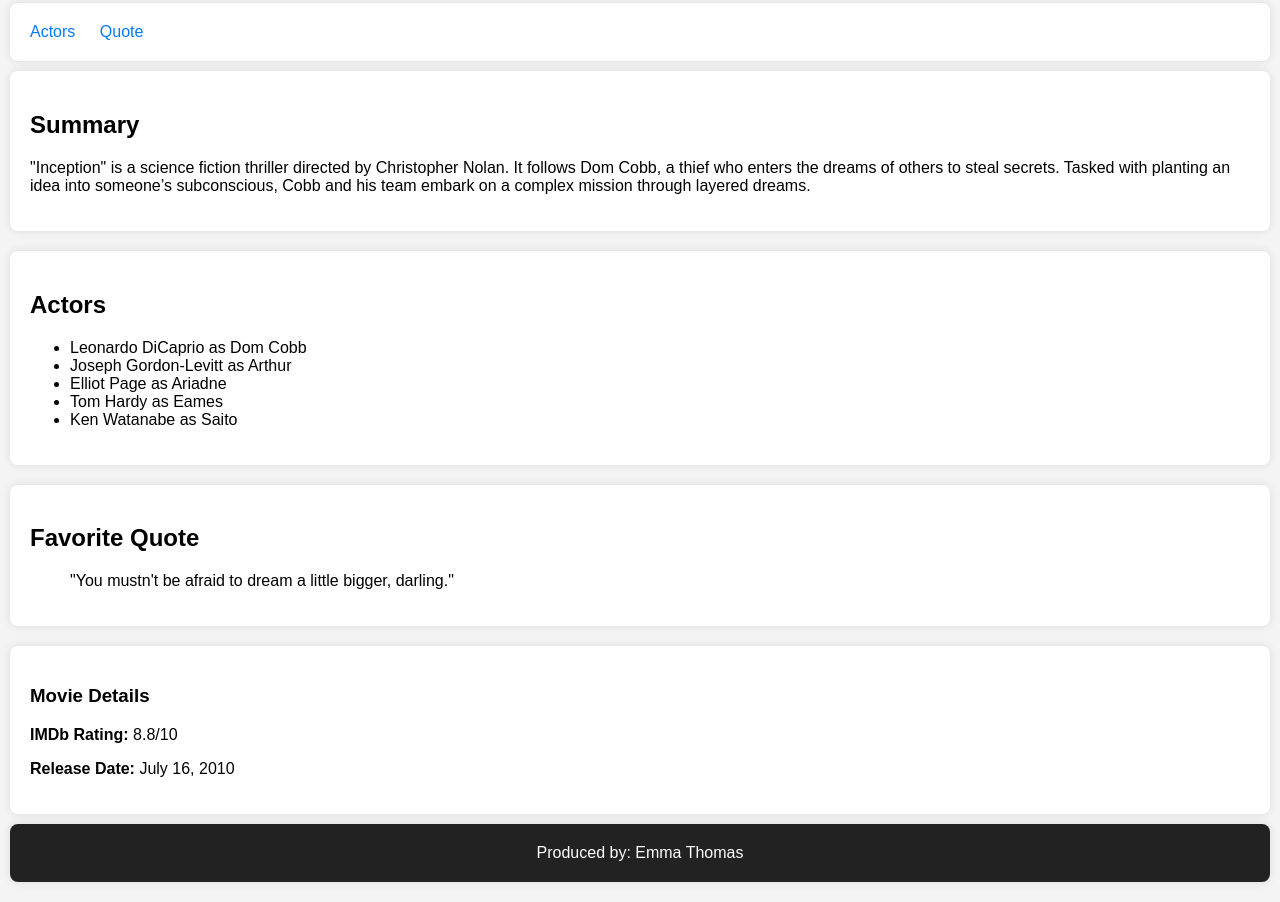
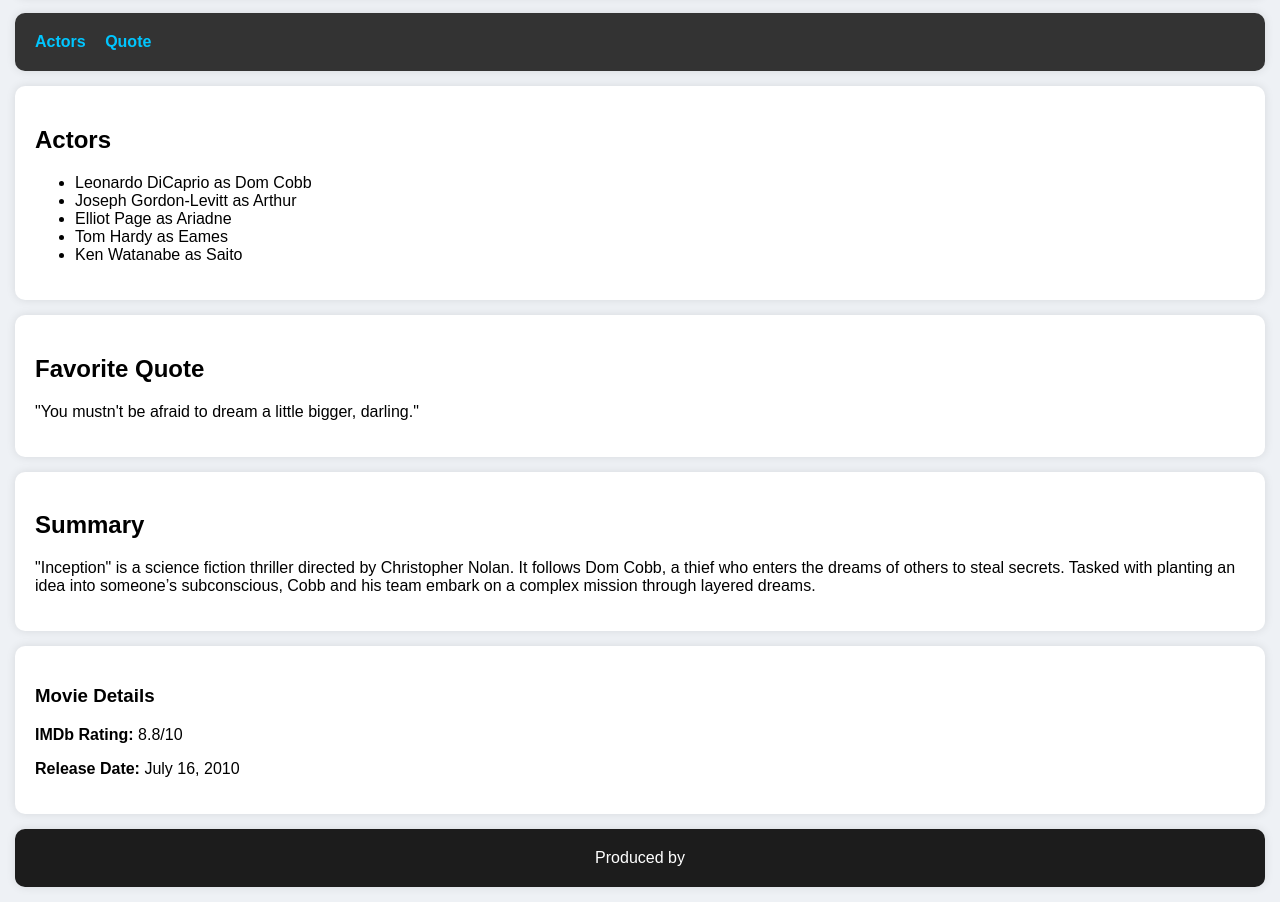
Before and after one commit to acciojob/semantic-imdb-AryanGupta67, a website: page main.html in a window 1280 px wide. Shown: the part 137-1039 px from the top of the page. Drawn offline with Linux system fonts and the light colour scheme.

Commit message:
created a submission

```diff
--- a/main.html
+++ b/main.html
@@ -2,41 +2,43 @@
 <html lang="en">
 <head>
   <meta charset="UTF-8">
-  <title>Inception - Movie Page</title>
+  <title>Inception - Movie Webpage</title>
   <style>
     body {
       font-family: Arial, sans-serif;
-      background-color: #f4f4f4;
+      background-color: #eef1f5;
       margin: 0;
       padding: 0;
     }
     header, nav, section, aside, footer {
       padding: 20px;
-      margin: 10px;
-      background-color: #fff;
-      border-radius: 8px;
+      margin: 15px;
+      background-color: white;
+      border-radius: 10px;
       box-shadow: 0 0 10px rgba(0,0,0,0.1);
     }
     header {
       background-color: #1c1c1c;
-      color: white;
+      color: #fff;
       text-align: center;
     }
+    nav {
+      background-color: #333;
+      color: #fff;
+    }
     nav a {
-      margin-right: 20px;
+      color: #00c6ff;
       text-decoration: none;
-      color: #007bff;
+      margin-right: 15px;
+      font-weight: bold;
     }
     nav a:hover {
       text-decoration: underline;
     }
-    section {
-      margin-bottom: 20px;
-    }
     footer {
+      background-color: #1c1c1c;
+      color: #fff;
       text-align: center;
-      background-color: #222;
-      color: white;
     }
   </style>
 </head>
@@ -51,11 +53,7 @@
     <a id="nav-quote" href="#quote">Quote</a>
   </nav>
 
-  <section id="summary">
-    <h2>Summary</h2>
-    <p>"Inception" is a science fiction thriller directed by Christopher Nolan. It follows Dom Cobb, a thief who enters the dreams of others to steal secrets. Tasked with planting an idea into someone’s subconscious, Cobb and his team embark on a complex mission through layered dreams.</p>
-  </section>
-
+  <!-- ✅ SECTION 1 -->
   <section id="actor">
     <h2>Actors</h2>
     <ul>
@@ -67,11 +65,15 @@
     </ul>
   </section>
 
+  <!-- ✅ SECTION 2 -->
   <section id="quote">
     <h2>Favorite Quote</h2>
-    <blockquote>
-      "You mustn't be afraid to dream a little bigger, darling."
-    </blockquote>
+    <p>"You mustn't be afraid to dream a little bigger, darling."</p>
+  </section>
+
+  <section id="summary">
+    <h2>Summary</h2>
+    <p>"Inception" is a science fiction thriller directed by Christopher Nolan. It follows Dom Cobb, a thief who enters the dreams of others to steal secrets. Tasked with planting an idea into someone’s subconscious, Cobb and his team embark on a complex mission through layered dreams.</p>
   </section>
 
   <aside>
@@ -81,8 +83,4 @@
   </aside>
 
   <footer>
-    Produced by: Emma Thomas
-  </footer>
-
-</body>
-</html>
+    Produced by
```
